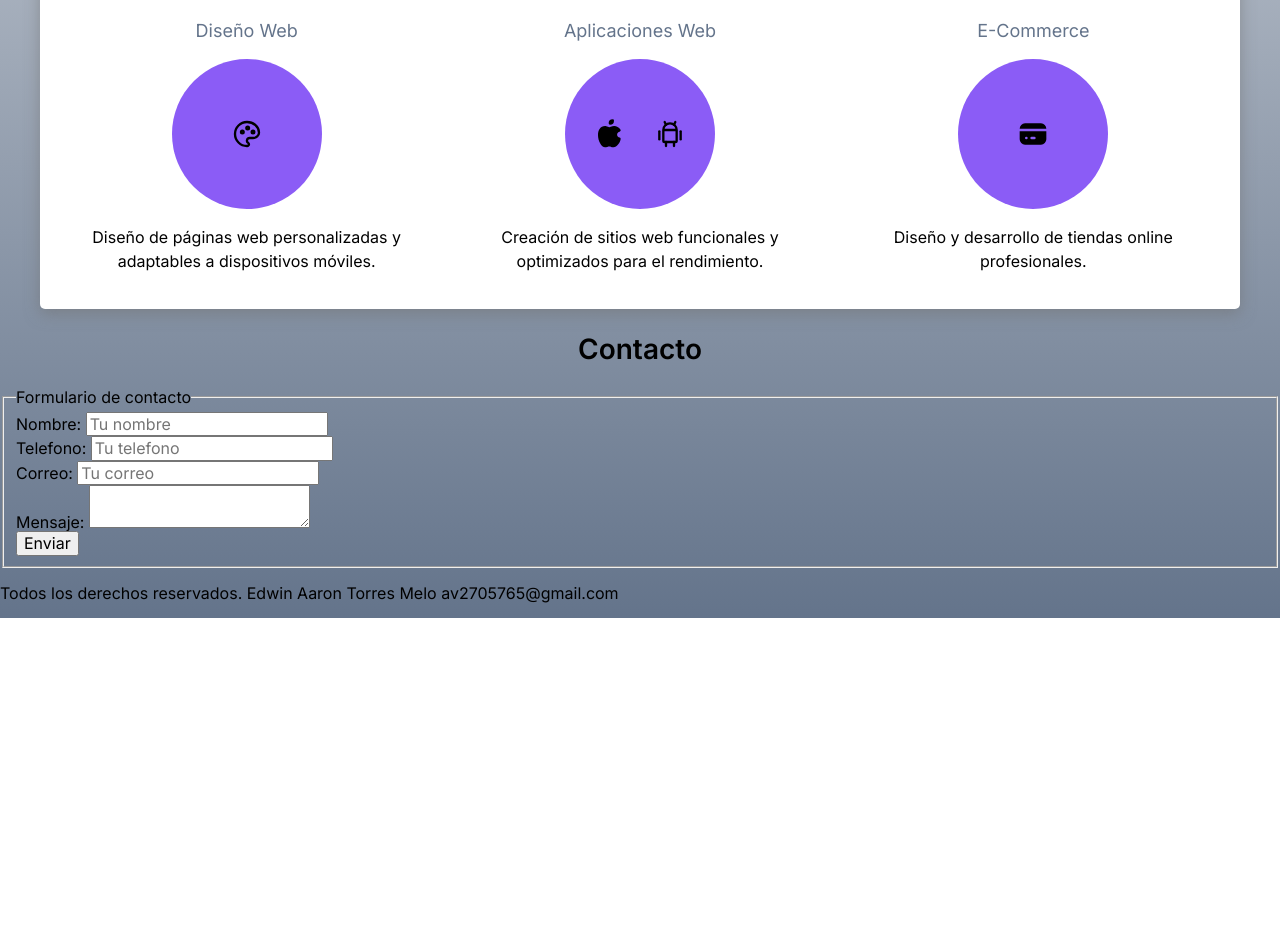
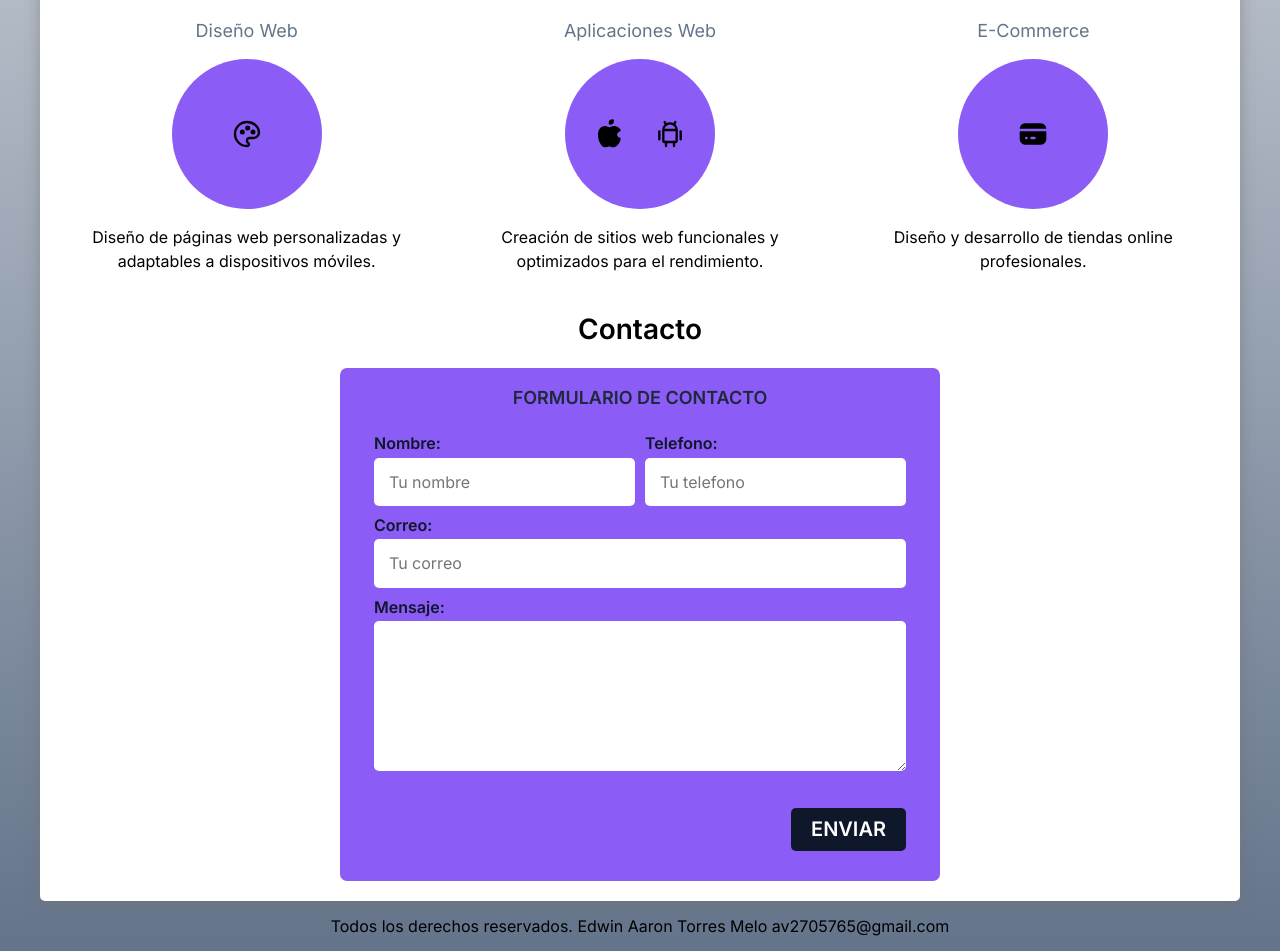
Before and after one commit to AaronTorres10/freelancer, a plain HTML site: page index.html in a window 1280 px wide. Shown: the part 609-1560 px from the top of the page. Before the commit the page ends 1227 px from the top, so only its background shows below. Drawn offline with Linux system fonts and the light colour scheme.

Commit message:
Update: The project has been completed in accordance with the course; links and design improvements are still pending

```diff
--- a/index.html
+++ b/index.html
@@ -127,44 +127,43 @@
             <p>Diseño y desarrollo de tiendas online profesionales.</p>
             </section>
         </div>
-    </main>
+
     <section>
     <h2>Contacto</h2>
-    <form>
+    <form class="form">
         <fieldset>
         <legend>Formulario de contacto</legend>
-
-        <div>
+        <div class="field-container">
+            <div class="field">
                 <label> Nombre:</label>
-            <input type="text" placeholder="Tu nombre">
+                <input class="field-input" type="text" placeholder="Tu nombre">
             </div>
 
-        <div>
+            <div class="field">
                 <label> Telefono:</label>
-            <input type="tel" placeholder="Tu telefono">
+                <input class="field-input" type="tel" placeholder="Tu telefono">
             </div>
 
-        <div>
+            <div class="field">
                 <label> Correo:</label>
-            <input type="email" placeholder="Tu correo">
+                <input class="field-input" type="email" placeholder="Tu correo">
             </div>
 
-        <div>
-            <label> Mensaje:</label>
-            <textarea></textarea>
+            <div class="field">
+                <label>Mensaje:</label>
+                <textarea class="field-input"></textarea>
             </div>
-
-        <div>
-            <button type="submit" value="Enviar">Enviar</button>
         </div>
-
+        <div class="align-right flex">
+            <button class="button w-100" type="submit" value="Enviar">Enviar</button>
+        </div>
         </fieldset>
     </form>
 
     </section>
-    <footer>
+</main>
+    <footer class="footer">
     <p>Todos los derechos reservados. Edwin Aaron Torres Melo av2705765@gmail.com</p>
     </footer>
-
 </body>
 </html>
--- a/style/styles.css
+++ b/style/styles.css
@@ -13,6 +13,7 @@
 html{
     font-size: 62.5%;
     box-sizing: border-box;
+    scroll-snap-type: y mandatory;
 }
 *, *:before, *:after {
     box-sizing: inherit;
@@ -41,7 +42,7 @@
     margin: 0 auto;
 }
 .button {
-    background-color: var(--primario-claro);
+    background-color: var(--oscuro);
     color: var(--blanco);
     padding: 1rem 2rem;
     margin-top: 1rem;
@@ -52,11 +53,15 @@
     border-radius: 5px;
     width: 90%;
     text-align: center;
+    border: none;
 }
 @media (min-width: 768px) {
     .button {
         width: auto;
     }
+}
+.button:hover {
+    cursor: pointer;
 }
 .shade{
     -webkit-box-shadow: 0px 5px 15px 0px rgba(112,112,112,0.54);
@@ -66,6 +71,22 @@
     padding: 2rem;
     border-radius: 5px;
 }
+
+.w-100 {
+    width: 100%;
+}
+@media (min-width: 768px) {
+    .w-100 {
+        width: auto;
+    }
+}
+.flex {
+    display: flex;
+}
+.align-right{
+    justify-content: flex-end;
+}
+
 .nav-bg{
     background-color: var(--navbar);
 }
@@ -115,6 +136,12 @@
 .content-front-page p{
     color: var(--blanco);
 }
+.services,
+.main-navigation,
+.form{
+    scroll-snap-align: start;
+    scroll-snap-stop: always;
+}
 
 @media (min-width:768px){
     .services{
@@ -145,3 +172,60 @@
     justify-content: space-evenly;
     align-items: center;
 }
+.form{
+    background-color: var(--primario-claro);
+    width: min( 60rem, 100%);
+    margin: 0 auto;
+    padding: 2rem;
+    border-radius: 7px;
+}
+.form fieldset{
+    border: none;
+
+}
+.form legend{
+    text-align: center;
+    font-size: 1.8rem;
+    text-transform: uppercase;
+    font-weight: bold;
+    margin-bottom: 2rem;
+    color: var(--texto)
+}
+@media (min-width: 768px){
+    .field-container{
+        display: grid;
+        grid-template-columns: repeat(2, 1fr);
+        grid-template-rows: auto auto 20rem;
+        column-gap: 1rem;
+    }
+    .field:nth-child(3),
+    .field:nth-child(4){
+        grid-column: 1 / 3;
+    }
+}
+
+.field{
+    margin-bottom: 1rem;
+}
+.field label{
+    color: var(--oscuro);
+    font-weight: bold;
+    margin-bottom: .5rem;
+    display: block;
+}
+.field-input{
+    width: 100%;
+    border: none;
+    padding: 1.5rem;
+    border-radius: 5px;
+}
+.field textarea{
+    height: 15rem;
+}
+.button-container{
+    text-align: center;
+}
+
+.footer{
+    text-align: center;
+}
```
Lines whose indentation alone changed are shown as unchanged.
